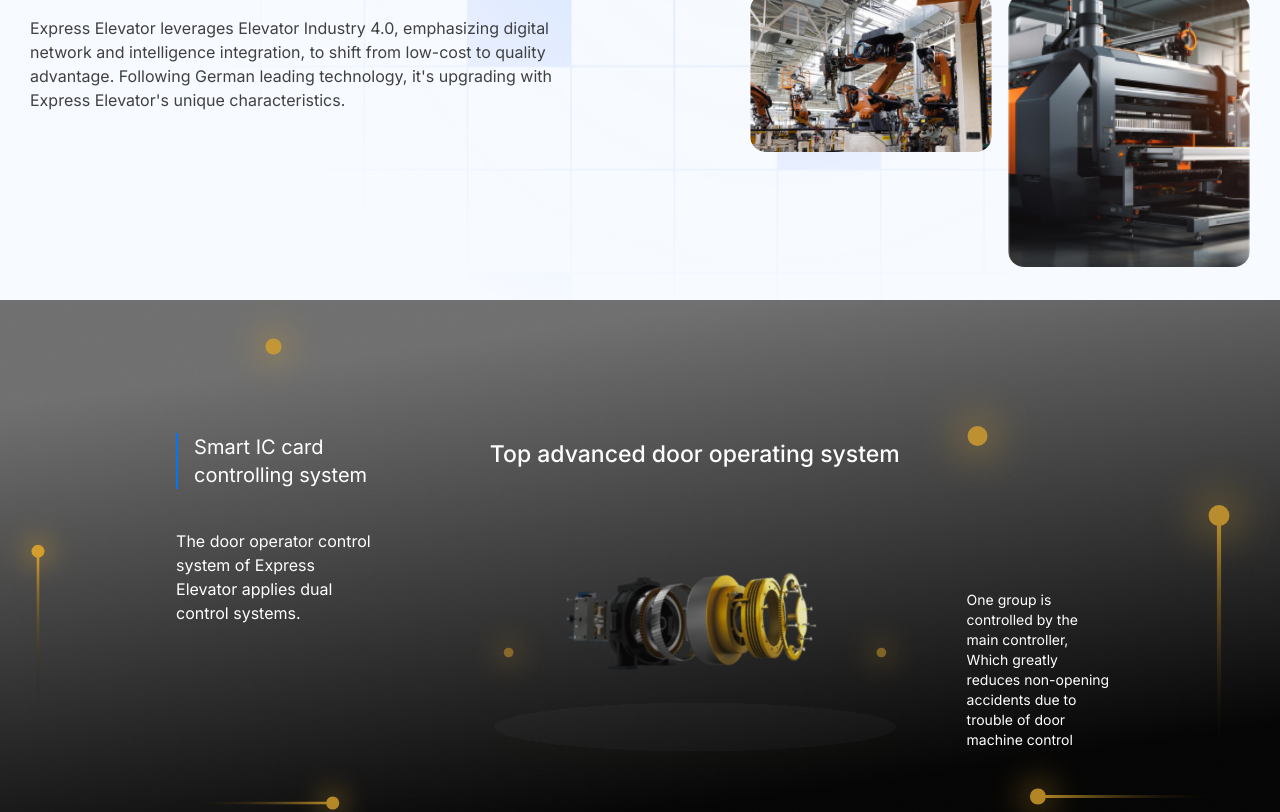
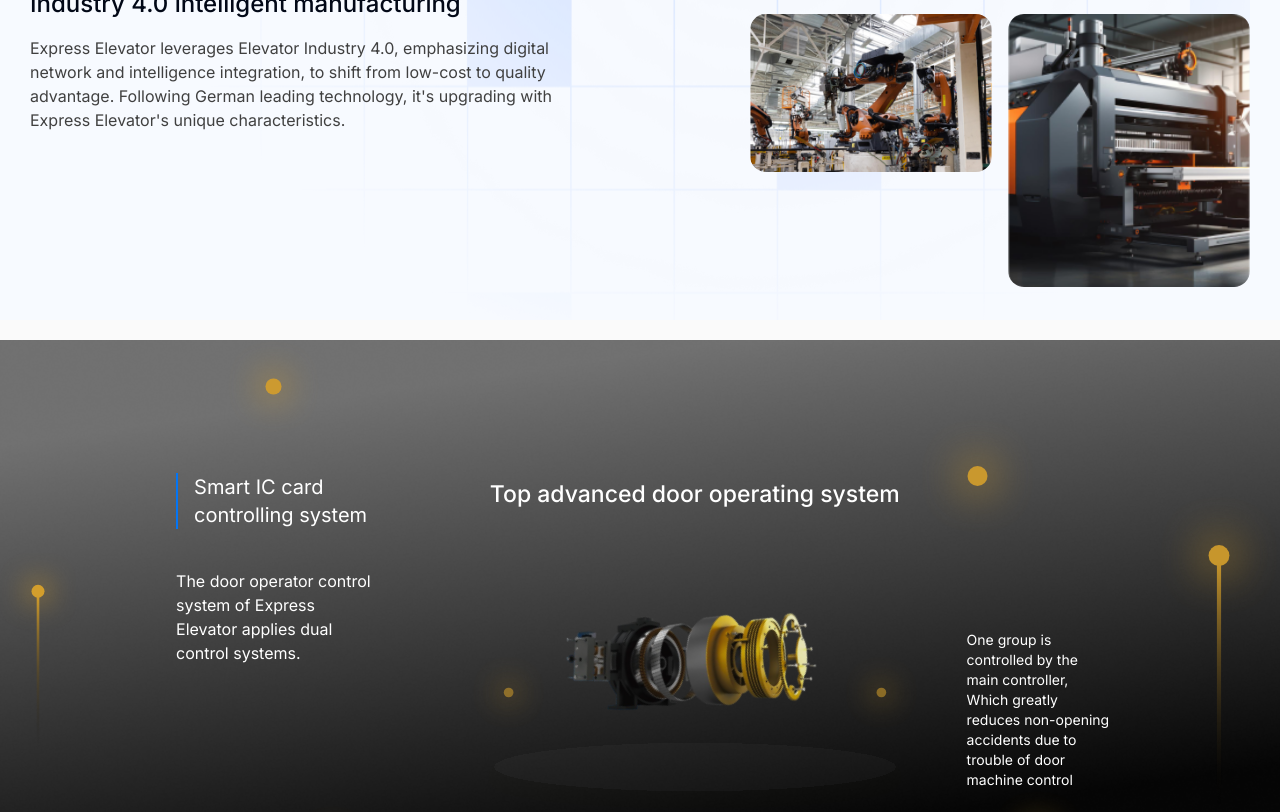
Before and after one commit to Rwinkah/express-elevator, a React (Vite) app: page / in a window 1280 px wide. Shown: the part 1663-2475 px from the top of the page. Built offline with nearby package versions, Linux system fonts and the light colour scheme.

Commit message:
fix nonsense

```diff
--- a/src/App.tsx
+++ b/src/App.tsx
@@ -14,7 +14,7 @@
   return (
     <>
     <Navbar/>
-        <div id='main-page' className='bg-[#fafafa] max-w-[100vw] m-0 p-0 overflow-x-hidden'>
+        <div id='main-page' className='flex flex-col gap-5 bg-[#fafafa] max-w-[100vw] m-0 p-0 overflow-x-hidden'>
       <Hero  />
       <Reason />
       <TechTalk />
```
